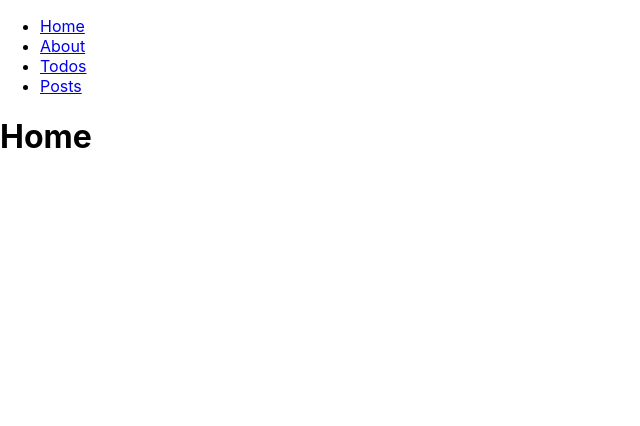
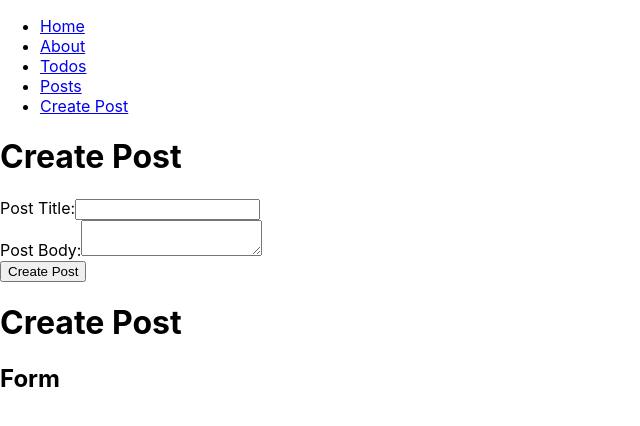
Before and after one commit to theirfanirfi/fsd_react_training, a React (Create React App) app: page /createPost in a window 1280 px wide. Shown: the top 426 px of the page, without its empty margins (0-640 px from the left). Built offline with nearby package versions, Linux system fonts and the light colour scheme.

Commit message:
create post form

```diff
--- a/src/App.js
+++ b/src/App.js
@@ -7,6 +7,7 @@ import Todo from './pages/Todo';
 import Posts from './pages/Posts';
 import NavigationComponent from './components/NavigationComponent';
 import Post from './pages/Post';
+import CreatePost from './pages/CreatePost';
 
 function App (){
 
@@ -40,6 +41,9 @@ function App (){
       <Route path="/posts">
       <Posts />
       </Route>
+      <Route path="/createPost">
+        <CreatePost/>
+      </Route>
 
 
 
--- a/src/components/NavigationComponent.js
+++ b/src/components/NavigationComponent.js
@@ -7,6 +7,7 @@ const NavigationComponent = () => {
                 <li><Link to="/about">About</Link> </li>
                 <li><Link to="/todos">Todos</Link> </li>
                 <li><Link to="/posts">Posts</Link> </li>
+                <li><Link to="/createPost">Create Post</Link></li>
             </ul>
         </nav>
     )
--- a/src/pages/CreatePost.js
+++ b/src/pages/CreatePost.js
@@ -1,18 +1,35 @@
+import { useState } from "react";
 const CreatePost = () => {
+    const [postTitle, setPostTitle]= useState("")
+    const [postBody, setPostBody]= useState("")
+    const handlePostTitleChange = (e) => {
+        setPostTitle(e.target.value);
+    }
+    const handlePostBodyChange = (e) => {
+        setPostBody(e.target.value);
+    }
+    const handleSubmit = (e) => {
+        e.preventDefault();
+        const newPost = {
+            title: postTitle,
+            body: postBody
+        };
+        console.log("New Post Created:", newPost);
+    }
     return (
         <>
         <div>
             <h1>Create Post</h1>
             <form>
                 <div>
-                    <label for="title">Title:</label>
-                    <input type="text" id="title" name="title" required />
+                    <label for="title">Post Title:</label>
+                    <input type="text" id="title" name="title" onChange={handlePostTitleChange} required />
                 </div>
                 <div>
-                    <label for="body">Body:</label>
-                    <textarea id="content" name="body" required></textarea>
+                    <label for="body">Post Body:</label>
+                    <textarea id="body" name="body" onChange={handlePostBodyChange} required />
                 </div>
-                <button type="submit">Create Post</button>
+                <button onClick={handleSubmit}>Create Post</button>
             </form>
         </div>
         <h1>Create Post</h1>
```
